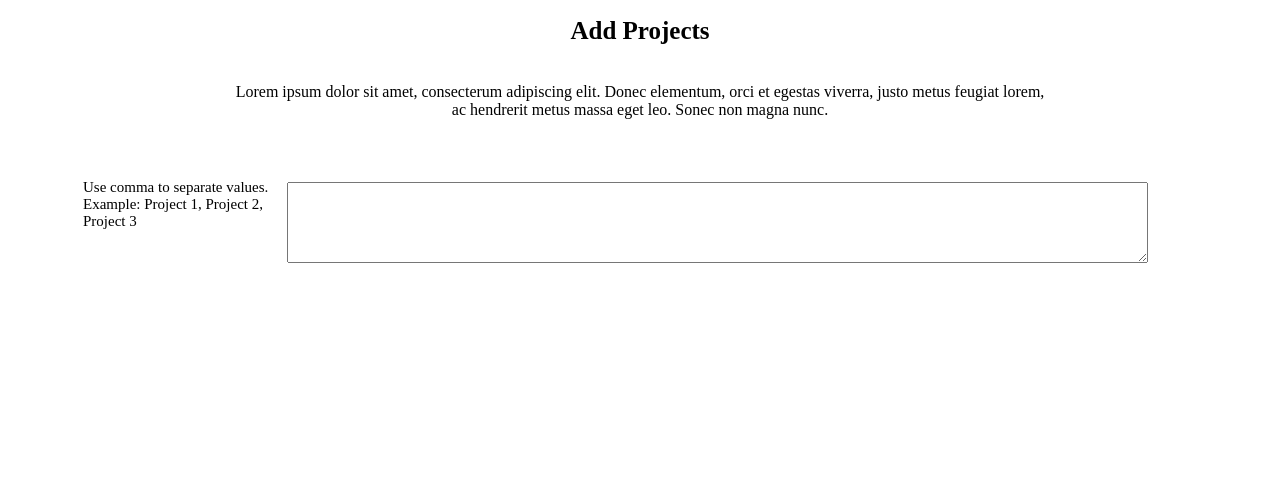
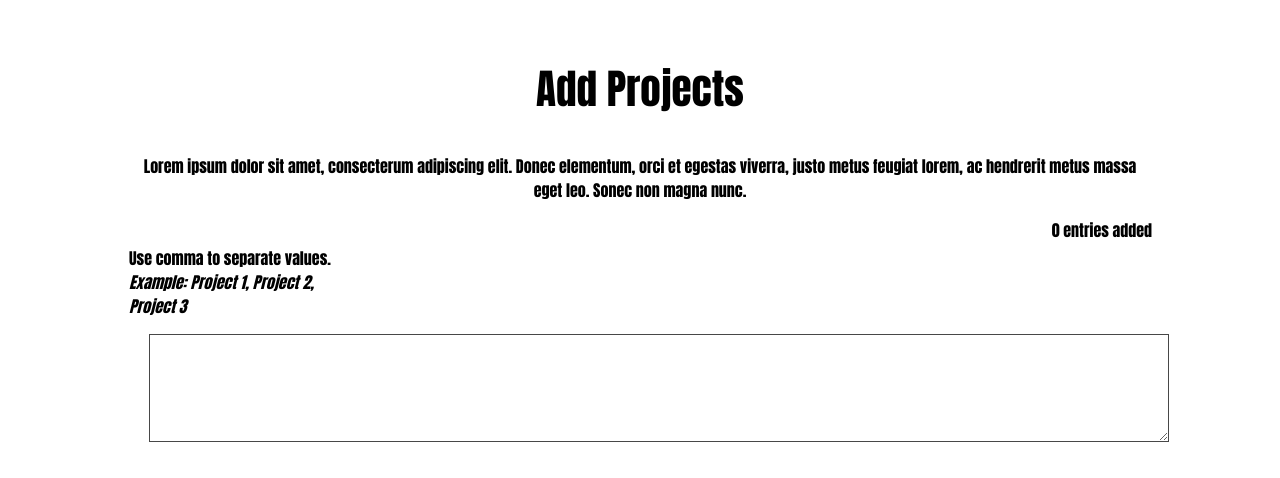
Before and after one commit to gitZoran90/MyFirstSite, a plain HTML site: page examples/layout1/index.html in a window 1280 px wide. Drawn offline with Linux system fonts and the light colour scheme.

Commit message:
#23 refactoring Layout1

```diff
--- a/examples/layout1/index.html
+++ b/examples/layout1/index.html
@@ -5,13 +5,27 @@
 			<link href="style.css" rel="stylesheet" type="text/css">
 	</head>
     <body>
-        <div>
-            <h1 class="heading--position"><strong>Add Projects</strong></h1>
-                <p class="paragraph--standard">Lorem ipsum dolor sit amet, consecterum adipiscing elit. Donec elementum, orci et egestas viverra, justo metus feugiat lorem, ac hendrerit metus massa eget leo. Sonec non magna nunc.</p>
-        </div>
-        <div>
-                <p class="paragraph--position--left">Use comma to separate values.<br>Example: Project 1, Project 2,<br>Project 3</p>
-                    <textarea class="textarea--position--right" rows="5" cols="105"></textarea>
+        <div class="page-content-wrap">
+            <main class="app-content">
+                    <div class="page-content">
+                        <section class="page-content-section">
+                            <header class="section-text--center">
+                                <h1 class="section--title">Add Projects</h1>
+                                    <p>Lorem ipsum dolor sit amet, consecterum adipiscing elit. Donec elementum, orci et egestas viverra, justo metus feugiat lorem, ac hendrerit metus massa eget leo. Sonec non magna nunc.
+                                    </p>
+                            </header>
+                            <p class="paragraph-text--right">0 entries added</p>
+                            <div class="collon--wrapper">
+                                <div class="collon-paragraph-left">
+                                    <p>Use comma to separate values.<br><em>Example: Project 1, Project 2,<br>Project 3</em></p>
+                                </div>
+                                <div class="collon-form-right">
+                                    <textarea class="textarea--position--right" rows="5" cols="98"></textarea>
+                                </div>
+                            </div>
+                        </section>
+                    </div>
+            </main>
         </div>
     </body>
 </html>
--- a/examples/layout1/style.scss
+++ b/examples/layout1/style.scss
@@ -1,21 +1,57 @@
-.heading--position {
+.page-content-wrap {
+    display: flex;
+    flex-direction: column;
+    flex-grow: 1;
+    margin-top: -20px;
+    max-width: auto;
+    font-family: Impact;
+    margin: 0;
+    padding: 0;
+    box-sizing: border-box;
+    font-size: auto;
+}
+.app-content {
+    flex-grow: 1;
+    padding-top: 1rem;
+}
+.page-content {
+    max-width: 80vw;
+    margin-right: auto;
+    margin-left: auto;
+}
+.page-content-section {
+    box-sizing: border-box;
+    outline: none;
+}
+.section-text--center {
     text-align: center;
-    font-size: 25px;
 }
-.paragraph--standard {
-    text-align: center;
-    margin: 1cm 6cm;
+.section--title {
+    font-size: 2.57142857rem;
 }
-.paragraph--position--left {
-    position:relative;
-    display: inline-block;
-    padding: 45px;
-    font-size: 15px;
-    text-align: left;
-    left: 30px;
-    bottom: 37px;
+.paragraph-text--right {
+    text-align: right;
+    margin-bottom: 2px;
 }
-textarea--position--right {
-    display: inline-block;
-
+.collon--wrapper {
+    display: flex;
+    flex-wrap: wrap;
+    margin-right: 1px;
+    margin-left: 1px;
 }
+.collon-paragraph-left {
+    margin-top: -14px;
+}
+.collon-form-right {
+    margin-left: 20px;
+}
+.textarea--position--right {
+    display: block;
+    width: 100%;
+    min-height: 3rem;
+    padding: 0.5rem;
+    font-size: 1rem;
+    border: 1px solid #474747;
+    border-radius: 0;
+    background-color: #ffffff;
+}
```
Also changed, not shown: examples/layout1/style.css, 1 other file.
